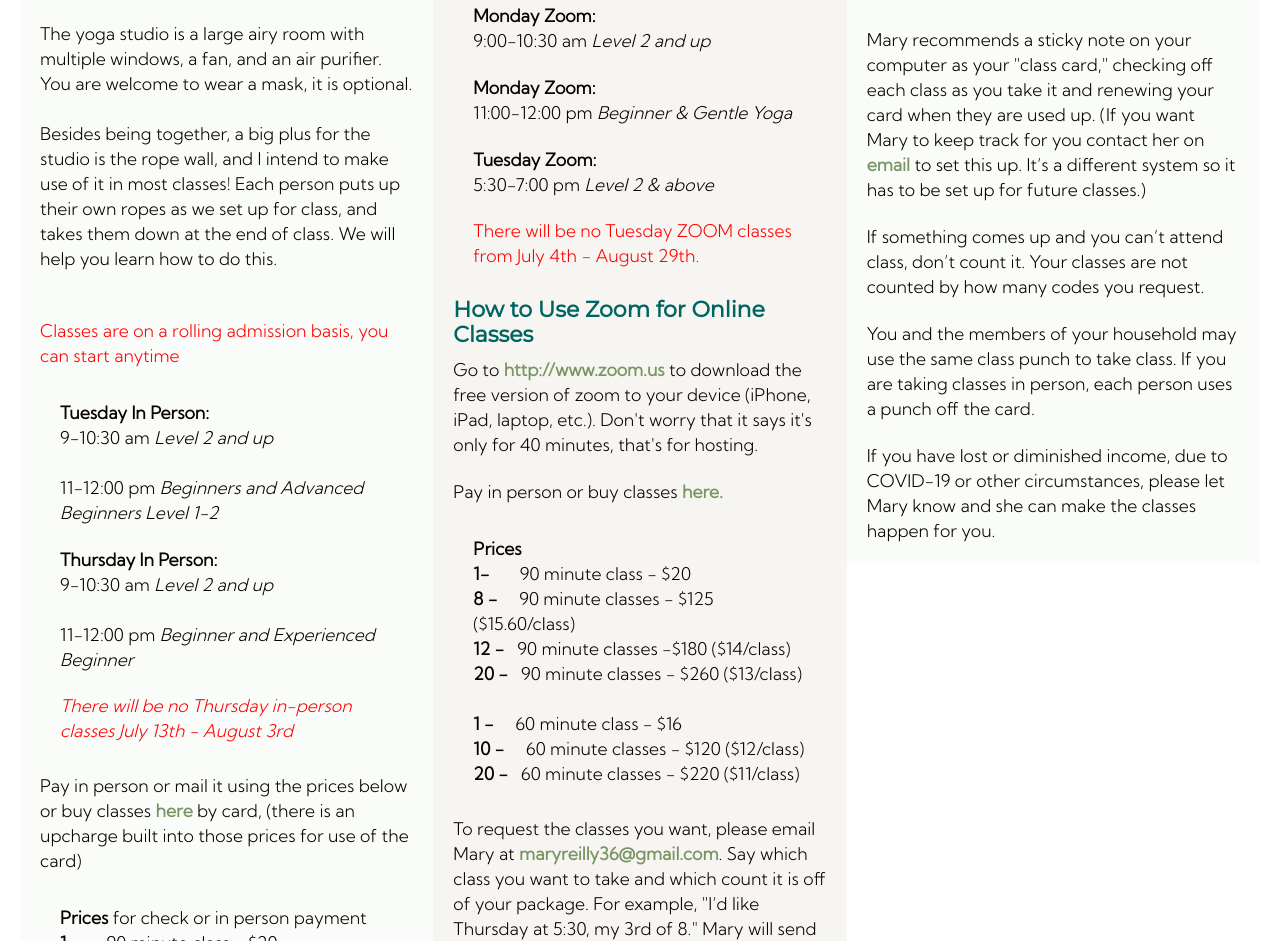
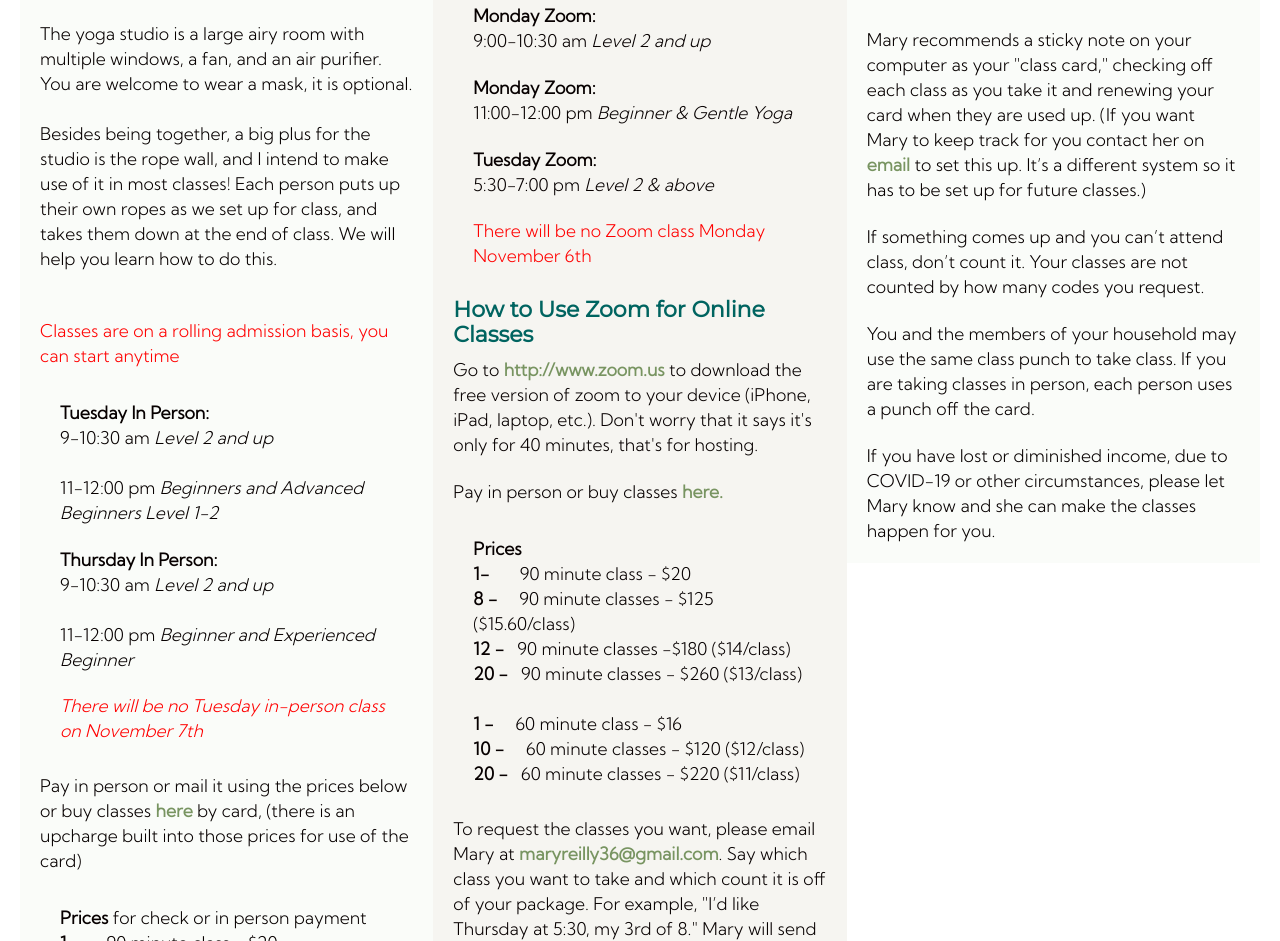
Before and after one commit to kputalik/kputalik.github.io, a plain HTML site: page zoom.htm in a window 1280 px wide. Shown: the part 621-1562 px from the top of the page. Drawn offline with nearby package versions, Linux system fonts and the light colour scheme; a script that the page names is missing; a small style sheet from the web is missing.

Commit message:
Update zoom.htm

```diff
--- a/zoom.htm
+++ b/zoom.htm
@@ -179,7 +179,7 @@ Besides being together, a big plus for the studio is the rope wall, and I intend
 								 <p><strong>Thursday In Person:<br>
                             </strong> 9-10:30 am <em> Level 2 and up</em><br><br>
       11-12:00 pm  <em>Beginner and Experienced Beginner</em></p>
-	<p><span class="red"><em>There will be no Thursday in-person classes July 13th - August 3rd</em></span></p>
+	<p><span class="red"><em>There will be no Tuesday in-person class on November 7th</em></span></p>
 
               </blockquote>
 
@@ -237,7 +237,7 @@ Besides being together, a big plus for the studio is the rope wall, and I intend
                             </strong>
 
 				    5:30-7:00 pm <em> Level 2 & above </em>
-                            <p><span class="red">There will be no Tuesday ZOOM classes from July 4th - August 29th.</p>
+                            <p><span class="red">There will be no Zoom class Monday November 6th</p>
 
 
 </blockquote><h3>How to Use Zoom for Online Classes</H3> Go to <a href="http://www.zoom.us" target="_blank">http://www.zoom.us</a> to download the free version of zoom to your device (iPhone, iPad, laptop, etc.). Don't worry that it says it's only for 40 minutes, that's for hosting.</p>
```
